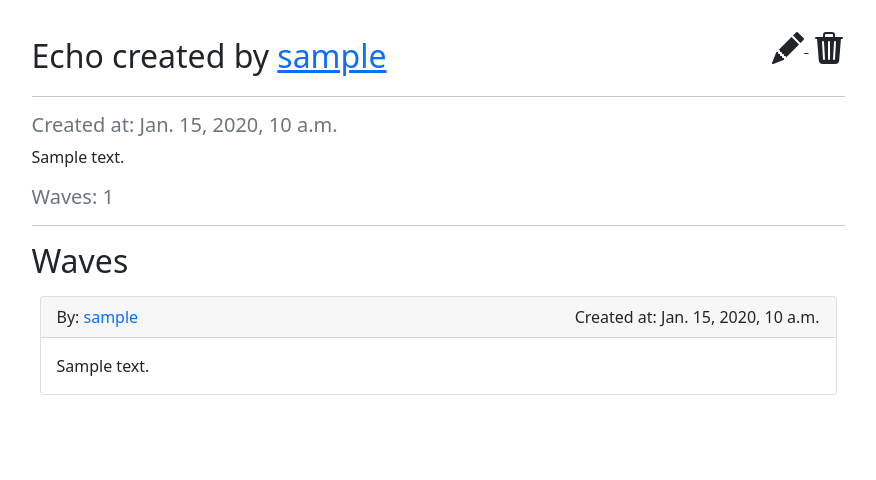
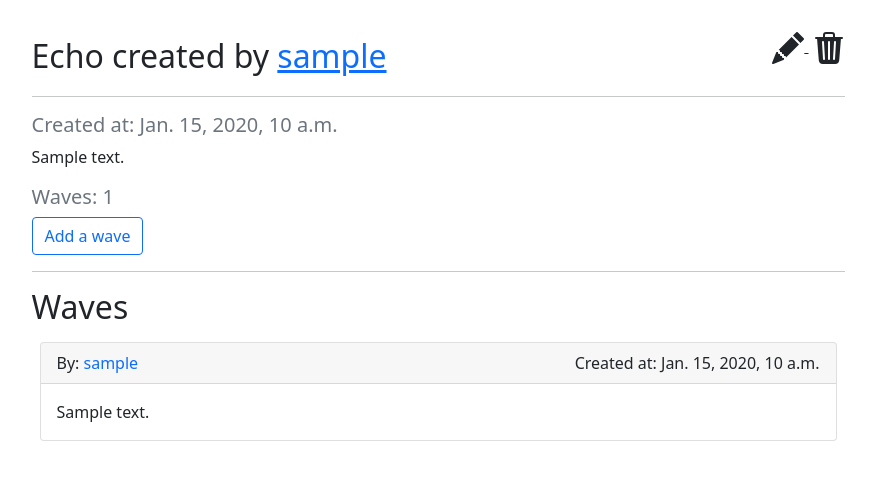
Before and after one commit to JesusLugo2002/DSW-Tribu, a Django app: page /echos/1/ in a window 1280 px wide. Shown: the part 73-553 px from the top of the page, without its empty margins (202-1078 px from the left). Run offline with Django 5.2, Linux system fonts and the light colour scheme; a user stored in the database is signed in; tables that the repository leaves empty hold one stand-in row (values such as "Sample post"); parts of the project's set-up code (start-up, migrations or seed data) failed here and were passed over.

Commit message:
Se añade opción de añadir waves a echos

```diff
--- a/echos/templates/echos/echo/detail.html
+++ b/echos/templates/echos/echo/detail.html
@@ -46,6 +46,7 @@
             <h5 class="text-secondary">Created at: {{ echo.created_at }}</h5>
             <p>{{ echo.content }}</p>
             <h5 class="text-secondary">Waves: {{ waves_quantity }}</h5>
+            <a class="btn btn-outline-primary" href="{% url "echos:echo-wave-add" echo.pk %}">Add a wave</a>
             <hr>
             <div id="waves-container">
                 <h2 class="my-3">Waves</h2>
@@ -53,7 +54,7 @@
                     {% for wave in waves %}
                         <div class="card m-2">
                             <div class="card-header d-flex justify-content-between">
-                                <span>By: <a href="#" class="text-decoration-none">{{ wave.user }}</a></span>
+                                <span>By: <a href="{% url "users:user-detail" wave.user %}" class="text-decoration-none">{{ wave.user }}</a></span>
                                 <span>Created at: {{ wave.created_at }}</span>
                             </div>
                             <div class="card-body">
--- a/echos/urls.py
+++ b/echos/urls.py
@@ -11,5 +11,5 @@ urlpatterns = [
     path('<int:echo_pk>/waves/', views.echo_waves, name='echo-waves'),
     path('<int:echo_pk>/edit/', views.echo_edit, name='echo-edit'),
     path('<int:echo_pk>/delete/', views.echo_delete, name='echo-delete'),
-    path('<int:echo_pk>/waves/add', views.echo_wave_add, name='echo-wave-add'),
+    path('<int:echo_pk>/waves/add/', views.echo_wave_add, name='echo-wave-add'),
 ]
--- a/echos/views.py
+++ b/echos/views.py
@@ -2,7 +2,7 @@ from django.contrib.auth.decorators import login_required
 from django.http import HttpResponseForbidden
 from django.shortcuts import redirect, render
 
-from .forms import AddEchoForm, EditEchoForm
+from .forms import AddEchoForm, EditEchoForm, AddWaveForm
 from .models import Echo
 
 
@@ -66,5 +66,14 @@ def echo_delete(request, echo_pk):
     echo.delete()
     return redirect('echos:echo-list')
 
+@login_required
 def echo_wave_add(request, echo_pk):
-    pass
+    form = AddWaveForm(request.POST or None)
+    echo = Echo.objects.get(pk=echo_pk)
+    if form.is_valid():
+        wave = form.save(commit=False)
+        wave.user = request.user
+        wave.echo = echo
+        wave.save()
+        return redirect('echos:echo-list')
+    return render(request, 'echos/echo/add-wave.html', dict(form=form))
```
Also changed, not shown: echos/forms.py (+11 -0 lines), echos/templates/echos/echo/add-wave.html (added, +14 -0 lines).
